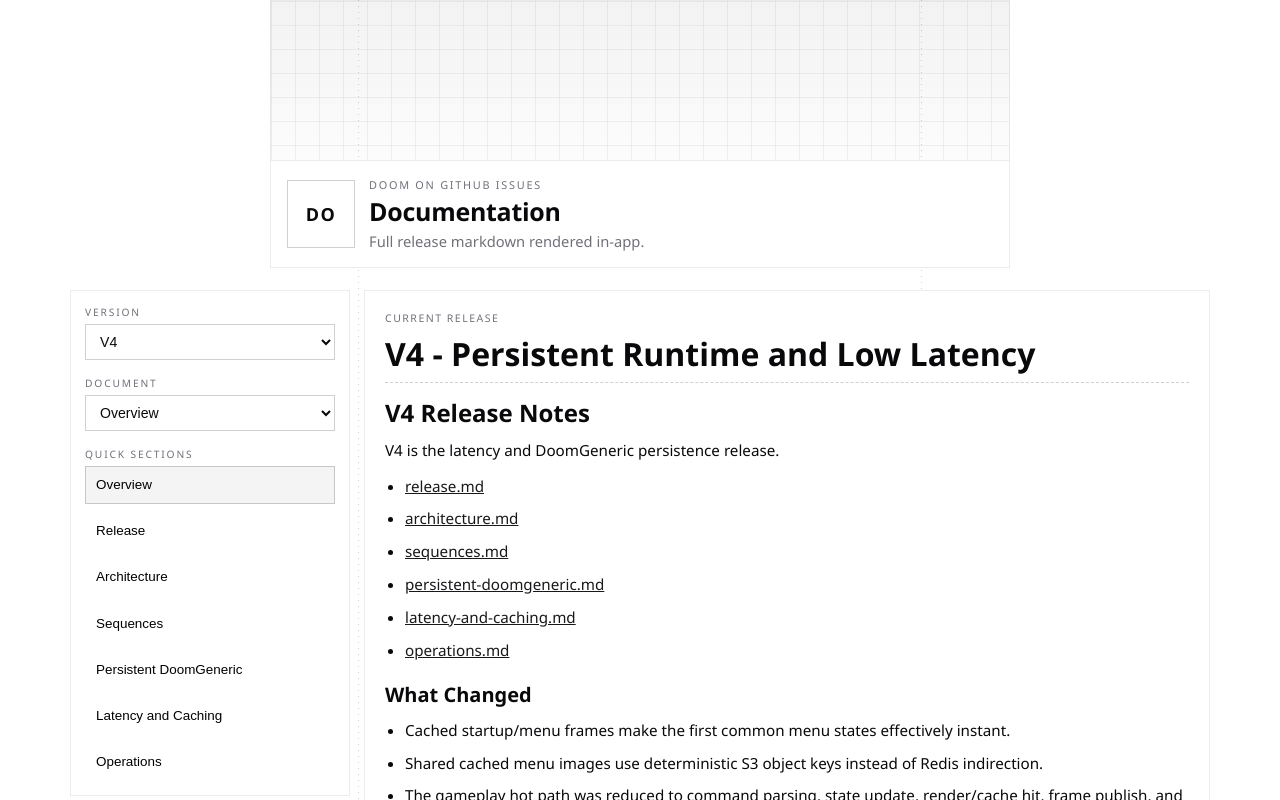
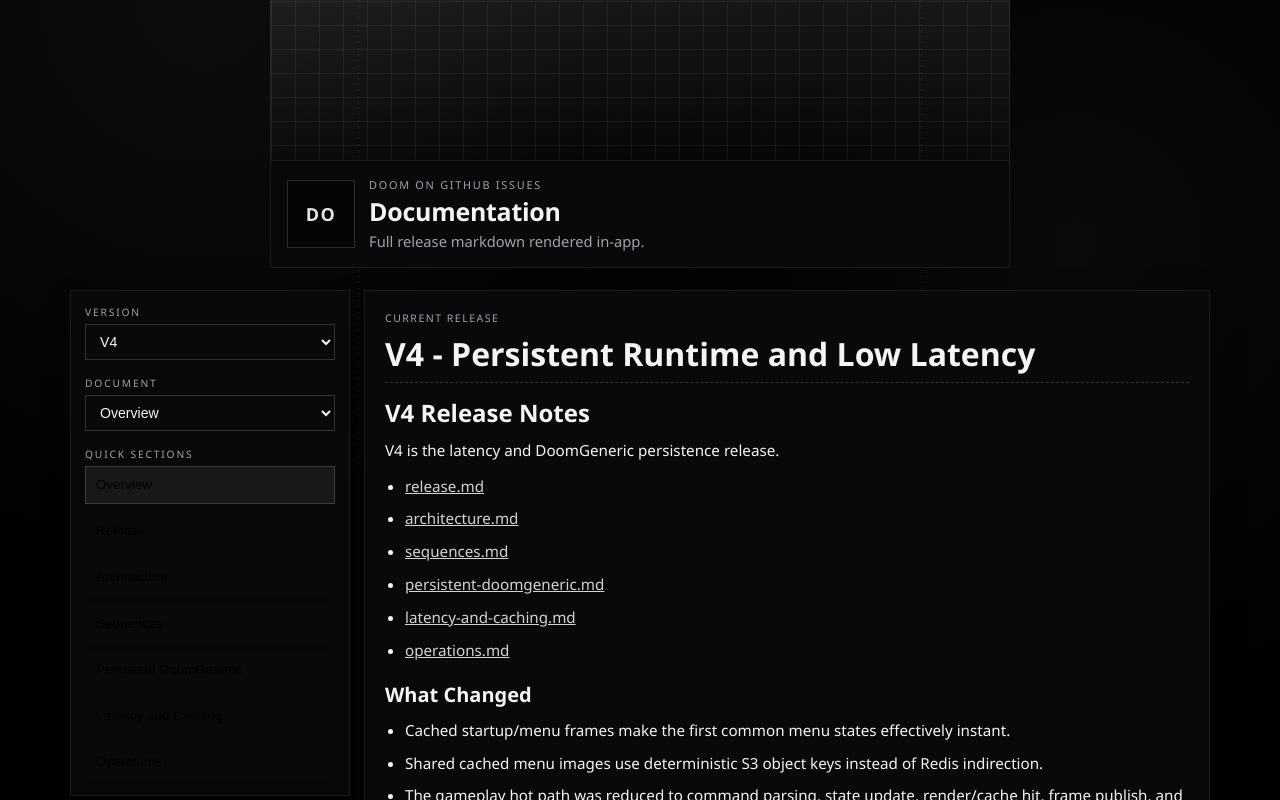
Before and after one commit to FirePheonix/doom-on-github-issues, a React (Vite) app in the folder documentation/: page / in a window 1280 px wide. Shown: the top 800 px of the page. Built offline with nearby package versions, Linux system fonts and the light colour scheme.

Commit message:
docs: switch documentation UI to portfolio-like dark theme

```diff
--- a/documentation/src/styles.css
+++ b/documentation/src/styles.css
@@ -1,11 +1,11 @@
 :root {
-  --bg: #ffffff;
-  --fg: #09090b;
-  --muted: #71717a;
-  --line: rgba(24, 24, 27, 0.2);
-  --line-soft: rgba(24, 24, 27, 0.08);
-  --panel: rgba(255, 255, 255, 0.9);
-  --panel-strong: rgba(255, 255, 255, 0.96);
+  --bg: #000000;
+  --fg: #f4f4f5;
+  --muted: #a1a1aa;
+  --line: rgba(255, 255, 255, 0.16);
+  --line-soft: rgba(255, 255, 255, 0.08);
+  --panel: rgba(9, 9, 11, 0.9);
+  --panel-strong: rgba(10, 10, 12, 0.96);
 }
 
 * {
@@ -29,7 +29,10 @@ body {
   position: relative;
   min-height: 100vh;
   overflow-x: hidden;
-  background: var(--bg);
+  background:
+    radial-gradient(circle at 16% 0%, rgba(255, 255, 255, 0.05), transparent 36%),
+    radial-gradient(circle at 84% 18%, rgba(255, 255, 255, 0.04), transparent 34%),
+    var(--bg);
 }
 
 .guide-line {
@@ -68,15 +71,15 @@ body {
   border-bottom: none;
   position: relative;
   overflow: hidden;
-  background: linear-gradient(180deg, rgba(9, 9, 11, 0.05), rgba(9, 9, 11, 0.01));
+  background: linear-gradient(180deg, rgba(255, 255, 255, 0.08), rgba(255, 255, 255, 0.01));
 }
 
 .banner__mesh {
   position: absolute;
   inset: 0;
   background-image:
-    linear-gradient(to right, rgba(24, 24, 27, 0.06) 1px, transparent 1px),
-    linear-gradient(to bottom, rgba(24, 24, 27, 0.06) 1px, transparent 1px);
+    linear-gradient(to right, rgba(255, 255, 255, 0.06) 1px, transparent 1px),
+    linear-gradient(to bottom, rgba(255, 255, 255, 0.06) 1px, transparent 1px);
   background-size: 24px 24px;
 }
 
@@ -100,6 +103,8 @@ body {
   font-weight: 800;
   font-size: 18px;
   letter-spacing: 0.08em;
+  color: #e4e4e7;
+  background: #050507;
 }
 
 .profile__content h1 {
@@ -142,6 +147,7 @@ body {
   background: var(--panel);
   backdrop-filter: blur(4px);
   padding: 14px;
+  box-shadow: 0 10px 24px rgba(0, 0, 0, 0.28);
 }
 
 .sidebar__label {
@@ -158,7 +164,7 @@ body {
 .version-select {
   width: 100%;
   border: 1px solid var(--line);
-  background: #fff;
+  background: #09090b;
   color: var(--fg);
   padding: 8px 10px;
   font-size: 0.88rem;
@@ -180,7 +186,7 @@ body {
   width: 100%;
   text-align: left;
   border: 1px solid transparent;
-  background: #fff;
+  background: #09090b;
   padding: 9px 10px;
   cursor: pointer;
   transition: border-color 150ms ease, background-color 150ms ease;
@@ -192,7 +198,7 @@ body {
 
 .week-link.is-active {
   border-color: var(--line);
-  background: #f4f4f5;
+  background: #18181b;
 }
 
 .week-link__label {
@@ -213,6 +219,7 @@ body {
   border: 1px solid var(--line-soft);
   background: var(--panel-strong);
   padding: 20px;
+  box-shadow: 0 10px 28px rgba(0, 0, 0, 0.34);
 }
 
 .article__date {
@@ -300,16 +307,17 @@ body {
 }
 
 .markdown code {
-  background: #f4f4f5;
+  background: #18181b;
   border: 1px solid var(--line-soft);
   border-radius: 6px;
   padding: 0.1rem 0.35rem;
   font-size: 0.88em;
+  color: #e4e4e7;
 }
 
 .markdown pre {
   overflow-x: auto;
-  background: #fafafa;
+  background: #0a0a0a;
   border: 1px solid var(--line-soft);
   border-radius: 8px;
   padding: 0.85rem;
@@ -338,11 +346,11 @@ body {
   margin: 10px 0;
   padding: 8px 12px;
   border-left: 3px solid var(--line);
-  background: #fafafa;
+  background: #0a0a0a;
 }
 
 .markdown a {
-  color: #18181b;
+  color: #d4d4d8;
 }
 
 @media (max-width: 960px) {
```
